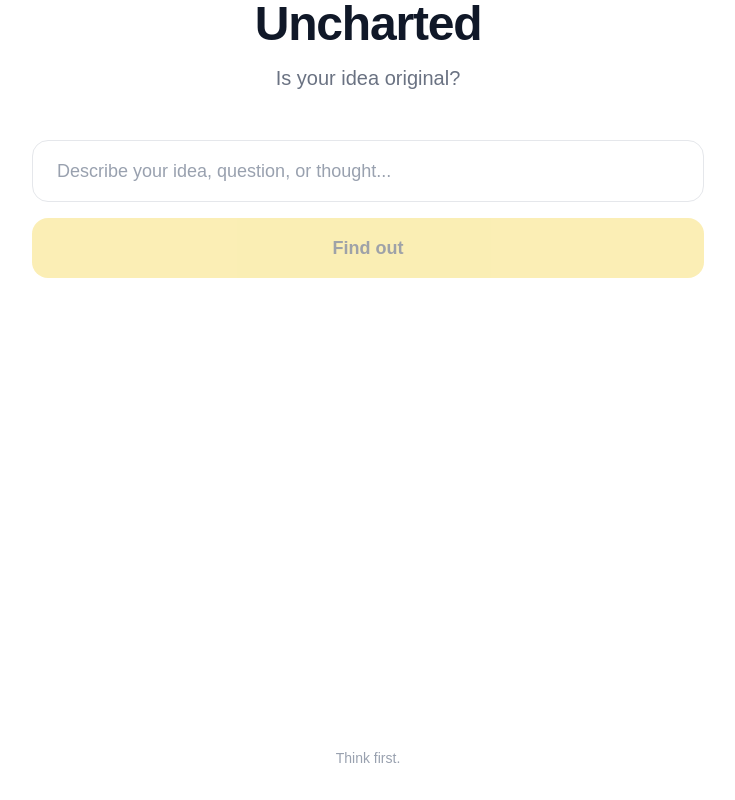
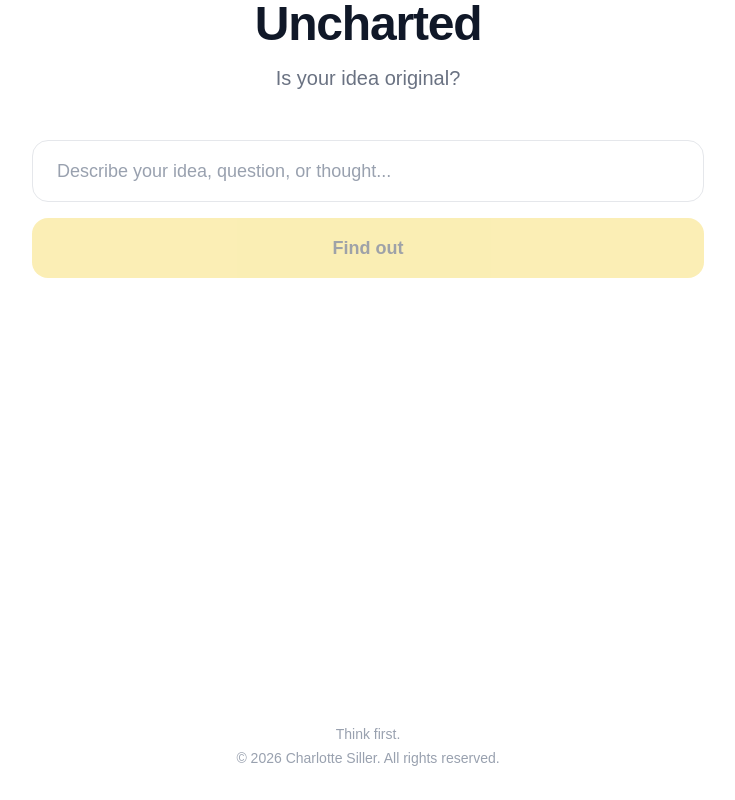
Before and after one commit to charlotte581/uncharted, a Next.js app: page / in a window 1280 px wide. Shown: the whole page, without its empty margins (272-1007 px from the left). Built offline with nearby package versions, Linux system fonts and the light colour scheme.

Commit message:
Add copyright notice for Charlotte Siller
Co-Authored-By: Claude Opus 4.6 (1M context) <noreply@anthropic.com>

```diff
--- a/app/page.tsx
+++ b/app/page.tsx
@@ -121,8 +121,9 @@ export default function Home() {
       </main>
 
       {/* Footer */}
-      <footer className="mt-auto pb-8 pt-12 text-sm text-gray-400">
-        Think first.
+      <footer className="mt-auto pb-8 pt-12 text-sm text-gray-400 text-center">
+        <p>Think first.</p>
+        <p className="mt-1">© {new Date().getFullYear()} Charlotte Siller. All rights reserved.</p>
       </footer>
     </div>
   );
```
